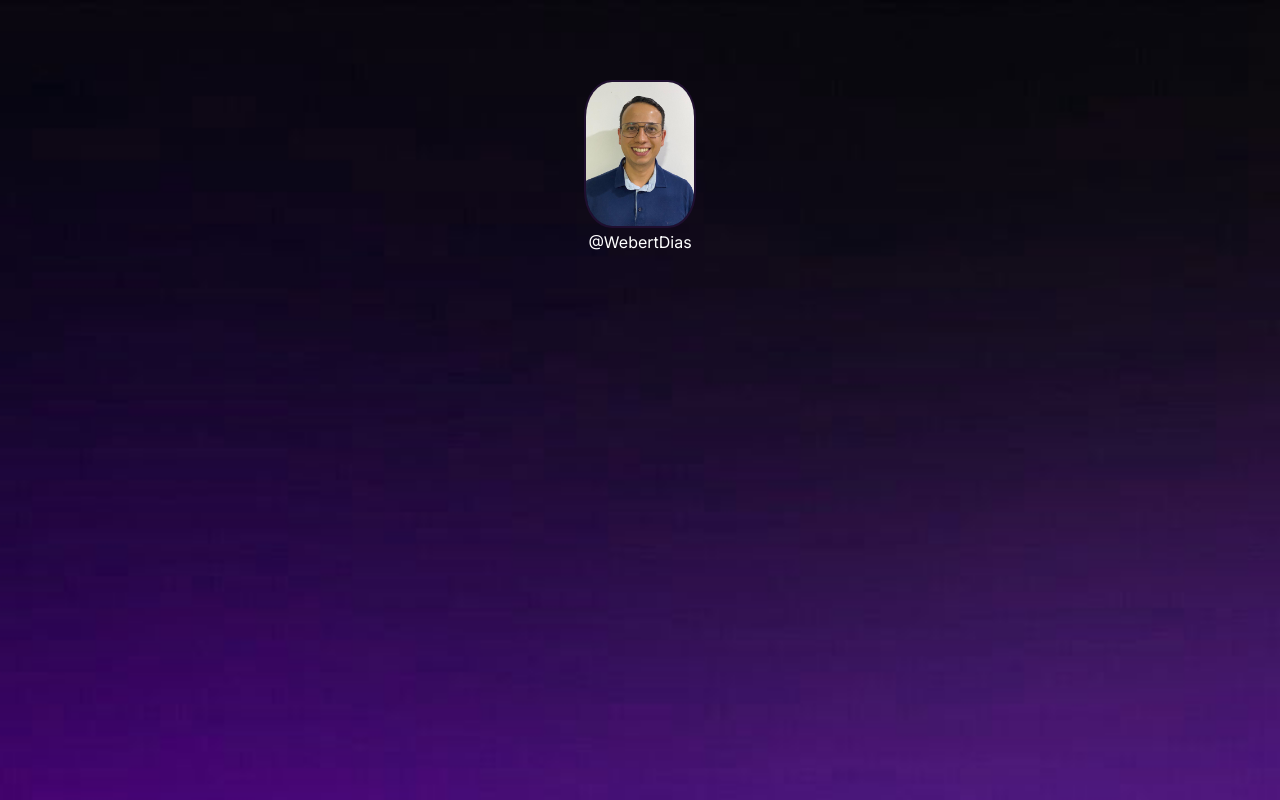
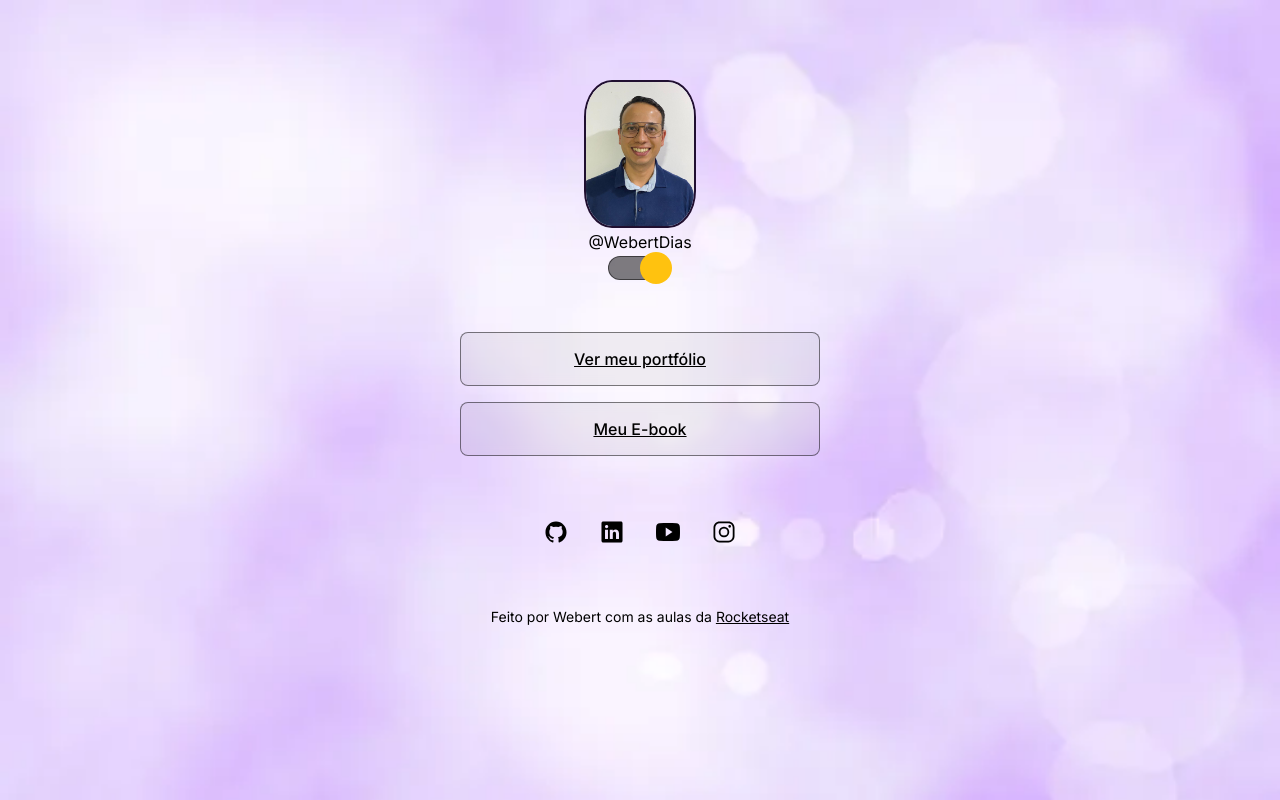
Before and after one commit to webertdias/Webert-Rocketseat, a plain HTML site: page index.html in a window 1280 px wide. Drawn offline with nearby package versions, Linux system fonts and the light colour scheme.

Commit message:
Projeto com estilização da pagina com todos os detalhes

```diff
--- a/index.html
+++ b/index.html
@@ -1,5 +1,5 @@
 <!DOCTYPE html>
-<html lang="PT-br">
+<html lang="pt-br" class="ligth">
 <head>
     <link rel="preconnect" href="https://fonts.googleapis.com">
     <link rel="preconnect" href="https://fonts.gstatic.com" crossorigin>
@@ -19,7 +19,45 @@
         alt="Foto do Webert de camisa azul sorrindo"/>
 
         <p>@WebertDias</p>
+
+        <div id="switch">
+            <button>
+            </button>
+            <span></span>
+        </div>
+
+        </div>
+
+        <ul>
+            <li>
+                <a href="https://github.com/webertdias" target="_blank">Ver meu portfólio</a>
+            </li>
+
+            <li>
+                <a href="#" target="_blank">Meu E-book</a>
+            </li>
+        </ul>
+        <div id="social-links">
+            <a href="https://github.com/webertdias" target="_blank">
+                <ion-icon name="logo-github"></ion-icon>
+            </a>
+            <a href="https://www.linkedin.com/in/webert-dias-13989b73/" target="_blank">
+                <ion-icon name="logo-linkedin"></ion-icon>
+            </a>
+            <a href="https://www.youtube.com/" target="_blank">
+                <ion-icon name="logo-youtube"></ion-icon>
+            </a>
+            <a href="https://www.instagram.com/" target="_blank">
+                <ion-icon name="logo-instagram"></ion-icon>
+            </a>
         </div>
     </div>
+
+    <footer>
+        Feito por Webert com as aulas da <a href="https://www.rocketseat.com.br/">Rocketseat</a>
+    </footer>
+
+        <script type="module" src="https://unpkg.com/ionicons@7.1.0/dist/ionicons/ionicons.esm.js"></script>
+        <script nomodule src="https://unpkg.com/ionicons@7.1.0/dist/ionicons/ionicons.js"></script>
 </body>
 </html>
--- a/style.css
+++ b/style.css
@@ -4,19 +4,41 @@
     box-sizing: border-box;
 }
 
+:root{
+    --text-color:white;
+    --bg-url: url(./assets/bg-mobile.jpg);
+    --stroke-color:rgba(255, 255, 255, 0.5);
+    --surface-color:rgba(255,255,255, 0.5);
+    --surface-color-hover: rgba(0,0,0,0.2);
+    --highlight-color: rgba(255,255,255,0.2);
+    --swith-bg-url: url(./assets/escuro.avif);
+}
+
+.ligth{
+    --text-color:black;
+    --bg-url: url(./assets/bg-mobile-ligth.jpg);
+    --stroke-color: rgba(0,0,0, 0.5);
+    --surface-color:rgba(0,0,0, 0.05);
+    --surface-color-hover: rgba(0,0,0,0.2);
+    --highlight-color: rgba(0,0,0,0.1);
+    --swith-bg-url: url(./assets/sol.png);
+}
+
 body{
-    background: url(./assets/bg.mobile.jpg) no-repeat top center/cover;
+    background: var(--bg-url) no-repeat top center/cover;
 }
 
 body *{
     font-family: 'Inter', sans-serif;
-    color: #ffffff;
+    color: var(--text-color);
 }
 
 #container{
     width: 360px;
     margin: 56px auto 0px;
 }
+
+/*profile*/
 
 #profile{
     text-align: center;
@@ -33,4 +55,112 @@
 profile p{
     font-weight: 500;
     line-height: 24px;
+    padding: 8px;
+
 }
+
+/*swith*/
+
+#switch{
+   position: relative;
+   width: 64px;
+
+   margin: 4px auto;
+}
+
+#switch button{
+    width: 32px;
+    height: 32px;
+    background: white var(--swith-bg-url) no-repeat center;
+    border: 0;
+    border-radius: 50%;
+
+    position: absolute;
+    top: -15%;
+    left: 0;
+    z-index: 1;
+    transform: translateY(-50);
+}
+
+.ligth #switch button{
+    right: 0;
+    left: initial;
+}
+
+#switch span{
+    display: block;
+    width: 60px;
+    height: 24px;
+    background: var(--stroke-color);
+    border: 1px solid var(--stroke-color);
+    -webkit-backdrop-filter: blur(4px);
+    border-radius: 9999px;
+}
+
+/*link*/
+
+ul{
+    list-style: none;
+    display: flex;
+    flex-direction: column;
+    gap: 16px;
+
+    padding: 24px 0;
+}
+
+ul li a{
+    display: flex;
+    align-items: center;
+    justify-content: center;
+
+    padding: 16px 24px;
+
+    background: var(--surface-color);
+    border: 1px  solid var(--stroke-color);
+    border-radius: 8px;
+
+    backdrop-filter: blur(4px);
+    -webkit-backdrop-filter: blur(4px);
+
+    text-decoration: underline;
+    font-weight: 500;
+
+    transition: background 0.2s;
+}
+
+/*pseudo-selector */
+
+ul li a:hover{
+    background: var(--surface-color-hover);
+    border: 1.5px  solid var(--text-color);
+}
+
+/*social links*/
+
+#social-links{
+    display: flex;
+    justify-content: center;
+
+    padding: 24px 0;
+    font-size: 24px;
+}
+
+#social-links a{
+    display: flex;
+    align-items: center;
+    justify-content: center;
+    padding: 16px;
+
+    transition: background 0.2s;
+    border-radius: 50%;
+}
+
+#social-links a:hover{
+    background: var(--highlight-color) ;
+}
+
+footer{
+    padding: 24px;
+    text-align: center;
+    font-size: 14px;
+}
```
Also changed, not shown: assets/bg-mobile-ligth.jpg (added), assets/bg-mobile.jpg (added), assets/bg.mobile.jpg (deleted), assets/escuro.avif (added), assets/sol.png (added).
